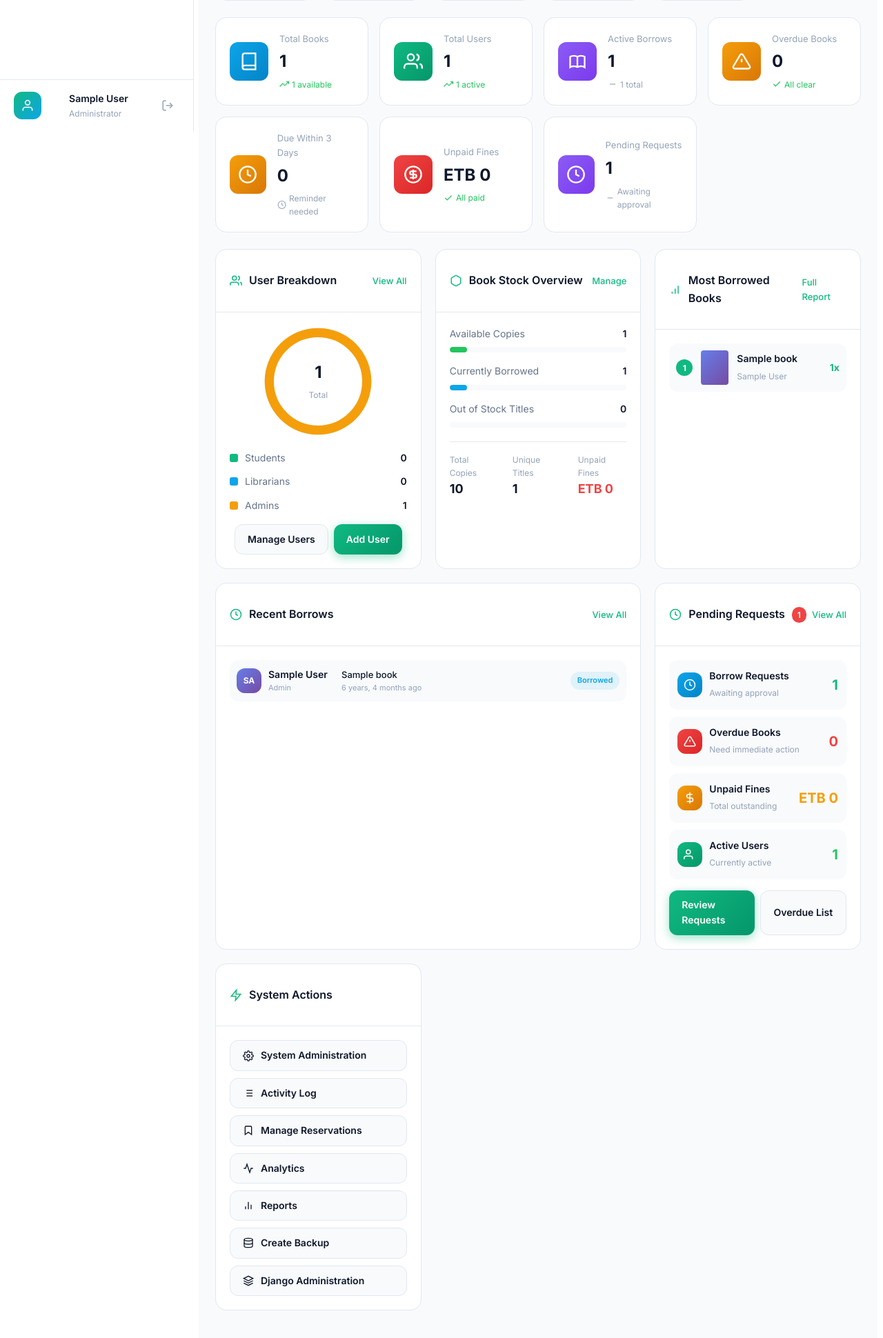
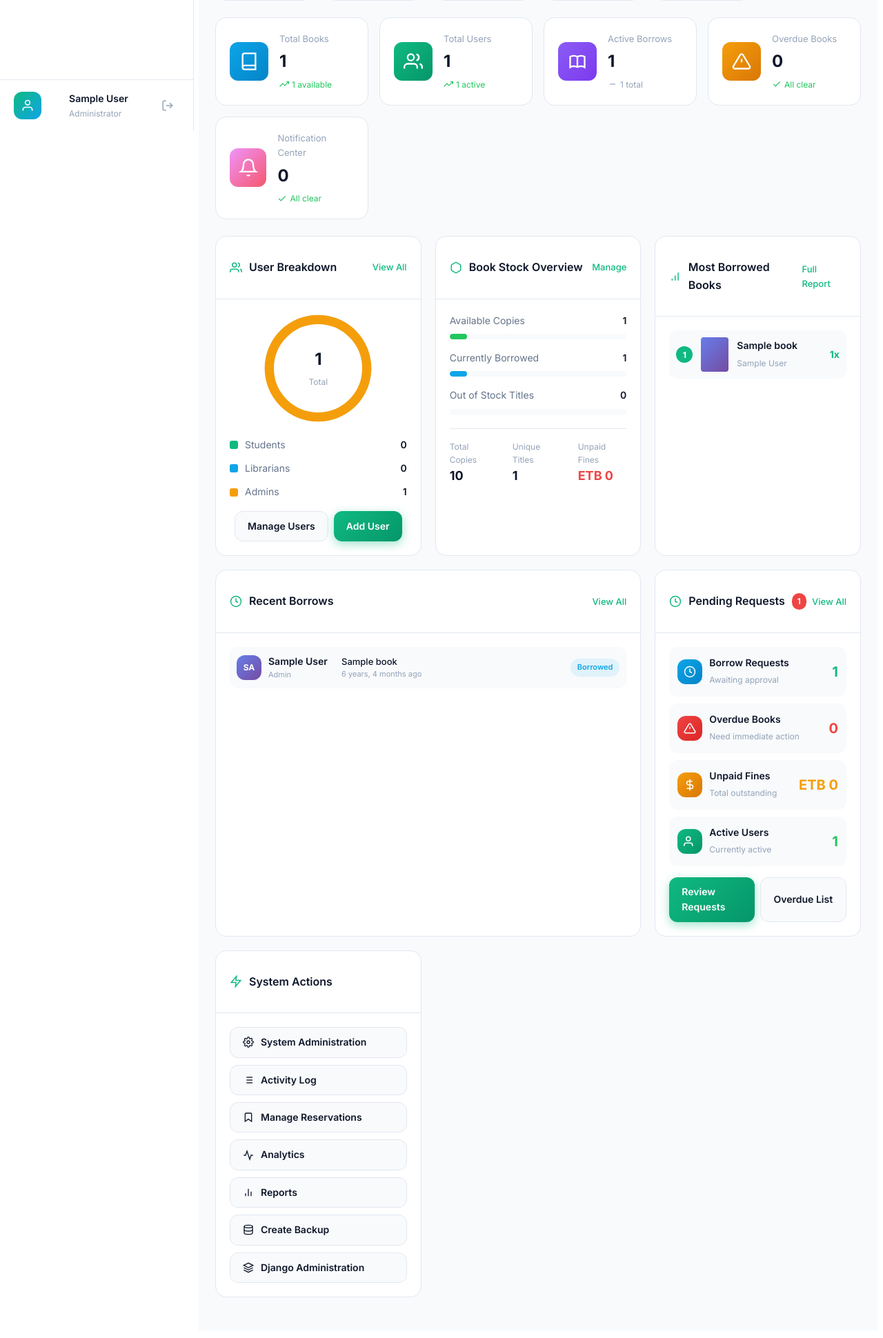
Before and after one commit to ezedinmoh/Smart-Library-System, a Django app: page /admin-dashboard/ in a window 1280 px wide. Shown: the part 610-2550 px from the top of the page at 69% size. After the commit the page ends 2491 px from the top, so only its background shows below. Run offline with Django 4.2, Linux system fonts and the light colour scheme; a user stored in the database is signed in; tables that the repository leaves empty hold one stand-in row (values such as "Sample post"); parts of the project's set-up code (start-up, migrations or seed data) failed here and were passed over.

Commit message:
fix some issues

```diff
--- a/templates/dashboard/admin_dashboard.html
+++ b/templates/dashboard/admin_dashboard.html
@@ -1057,86 +1057,30 @@
                     </div>
                 </div>
 
-                <!-- Due Soon Books -->
-                <div class="stat-card">
-                    <div class="stat-card-icon" style="background: linear-gradient(135deg, #f59e0b, #d97706);">
+                <!-- Notification Center -->
+                <a href="{% url 'dashboard:notification_center' %}" class="stat-card" style="text-decoration:none;">
+                    <div class="stat-card-icon" style="background: linear-gradient(135deg, #f093fb, #f5576c);">
                         <svg viewBox="0 0 24 24" fill="none" stroke="currentColor" stroke-width="2">
-                            <circle cx="12" cy="12" r="10"></circle>
-                            <polyline points="12 6 12 12 16 14"></polyline>
+                            <path d="M18 8A6 6 0 0 0 6 8c0 7-3 9-3 9h18s-3-2-3-9"></path>
+                            <path d="M13.73 21a2 2 0 0 1-3.46 0"></path>
                         </svg>
                     </div>
                     <div class="stat-card-content">
-                        <span class="stat-card-label">Due Within 3 Days</span>
-                        <span class="stat-card-value">{{ books_due_soon|default:0 }}</span>
-                        <span class="stat-card-change neutral">
-                            <svg viewBox="0 0 24 24" fill="none" stroke="currentColor" stroke-width="2">
-                                <circle cx="12" cy="12" r="10"></circle>
-                                <polyline points="12 6 12 12 16 14"></polyline>
-                            </svg>
-                            Reminder needed
-                        </span>
-                    </div>
-                </div>
-
-                <!-- Unpaid Fines -->
-                <div class="stat-card">
-                    <div class="stat-card-icon red">
-                        <svg viewBox="0 0 24 24" fill="none" stroke="currentColor" stroke-width="2">
-                            <circle cx="12" cy="12" r="10"></circle>
-                            <path d="M16 8h-6a2 2 0 1 0 0 4h4a2 2 0 1 1 0 4H8"></path>
-                            <path d="M12 18V6"></path>
-                        </svg>
-                    </div>
-                    <div class="stat-card-content">
-                        <span class="stat-card-label">Unpaid Fines</span>
-                        <span class="stat-card-value">ETB {{ unpaid_fines|floatformat:0 }}</span>
-                        {% if unpaid_fines > 0 %}
-                        <span class="stat-card-change negative">
-                            <svg viewBox="0 0 24 24" fill="none" stroke="currentColor" stroke-width="2">
+                        <span class="stat-card-label">Notification Center</span>
+                        <span class="stat-card-value">{{ overdue_books }}</span>
+                        <span class="stat-card-change {% if overdue_books > 0 %}negative{% else %}positive{% endif %}">
+                            <svg viewBox="0 0 24 24" fill="none" stroke="currentColor" stroke-width="2">
+                                {% if overdue_books > 0 %}
                                 <polyline points="23 18 13.5 8.5 8.5 13.5 1 6"></polyline>
                                 <polyline points="17 18 23 18 23 12"></polyline>
-                            </svg>
-                            Collection needed
+                                {% else %}
+                                <polyline points="20 6 9 17 4 12"></polyline>
+                                {% endif %}
+                            </svg>
+                            {% if overdue_books > 0 %}Overdue alerts{% else %}All clear{% endif %}
                         </span>
-                        {% else %}
-                        <span class="stat-card-change positive">
-                            <svg viewBox="0 0 24 24" fill="none" stroke="currentColor" stroke-width="2">
-                                <polyline points="20 6 9 17 4 12"></polyline>
-                            </svg>
-                            All paid
-                        </span>
-                        {% endif %}
-                    </div>
-                </div>
-
-                <!-- Pending Requests -->
-                <div class="stat-card">
-                    <div class="stat-card-icon" style="background: linear-gradient(135deg, #8b5cf6, #7c3aed);">
-                        <svg viewBox="0 0 24 24" fill="none" stroke="currentColor" stroke-width="2">
-                            <circle cx="12" cy="12" r="10"></circle>
-                            <polyline points="12 6 12 12 16 14"></polyline>
-                        </svg>
-                    </div>
-                    <div class="stat-card-content">
-                        <span class="stat-card-label">Pending Requests</span>
-                        <span class="stat-card-value">{{ pending_requests }}</span>
-                        {% if pending_requests > 0 %}
-                        <span class="stat-card-change neutral">
-                            <svg viewBox="0 0 24 24" fill="none" stroke="currentColor" stroke-width="2">
-                                <line x1="5" y1="12" x2="19" y2="12"></line>
-                            </svg>
-                            Awaiting approval
-                        </span>
-                        {% else %}
-                        <span class="stat-card-change positive">
-                            <svg viewBox="0 0 24 24" fill="none" stroke="currentColor" stroke-width="2">
-                                <polyline points="20 6 9 17 4 12"></polyline>
-                            </svg>
-                            All processed
-                        </span>
-                        {% endif %}
-                    </div>
-                </div>
+                    </div>
+                </a>
             </div>
             <!-- Dashboard Grid -->
             <div class="dashboard-grid">
```
Also changed, not shown: templates/dashboard/librarian_dashboard.html (+30 -0 lines).
